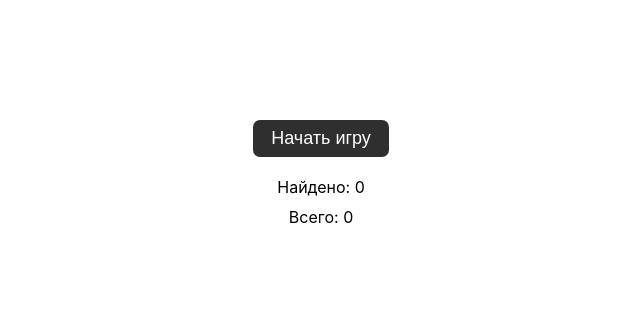
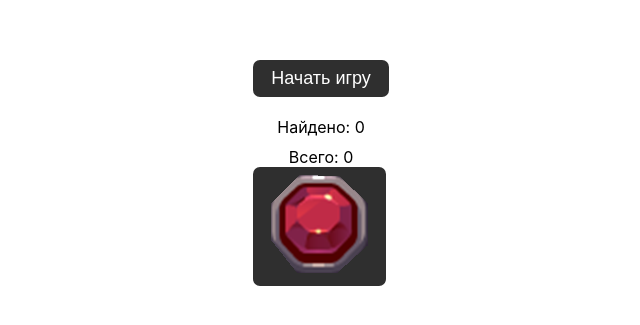
Before and after one commit to vityan99/stones-game, a React (Create React App) app: page / in a window 1280 px wide. Shown: the part 227-552 px from the top of the page, without its empty margins (319-959 px from the left). Built offline with nearby package versions, Linux system fonts and the light colour scheme.

Commit message:
Testing button and rewrite type to button

```diff
--- a/src/components/button/Button.tsx
+++ b/src/components/button/Button.tsx
@@ -3,10 +3,10 @@ import { FC } from "react";
 import { BiArrowToLeft, BiArrowToRight } from "react-icons/bi";
 
 type ButtonType = {
-  title: string;
-  use: string;
+  title?: string;
+  use?: string;
   arrow?: string;
-  size: string;
+  size?: string;
   children?: React.ReactElement;
   clickHandler?: () => void;
   disabled?: boolean;
--- a/src/components/game/Game.tsx
+++ b/src/components/game/Game.tsx
@@ -29,7 +29,11 @@ const Game: FC = (): React.ReactElement => {
         <span className={cn(style["game__info-note"])}>Всего: {total}</span>
       </div>
 
-      <div className={cn(style.game__area)}></div>
+      <div className={cn(style.game__area)}>
+        <Button  use="primary" size="large" clickHandler={gameStartHandler}>
+            <img src={stone_1} alt="asdasdas" />
+        </Button>
+      </div>
     </div>
   );
 };
```
